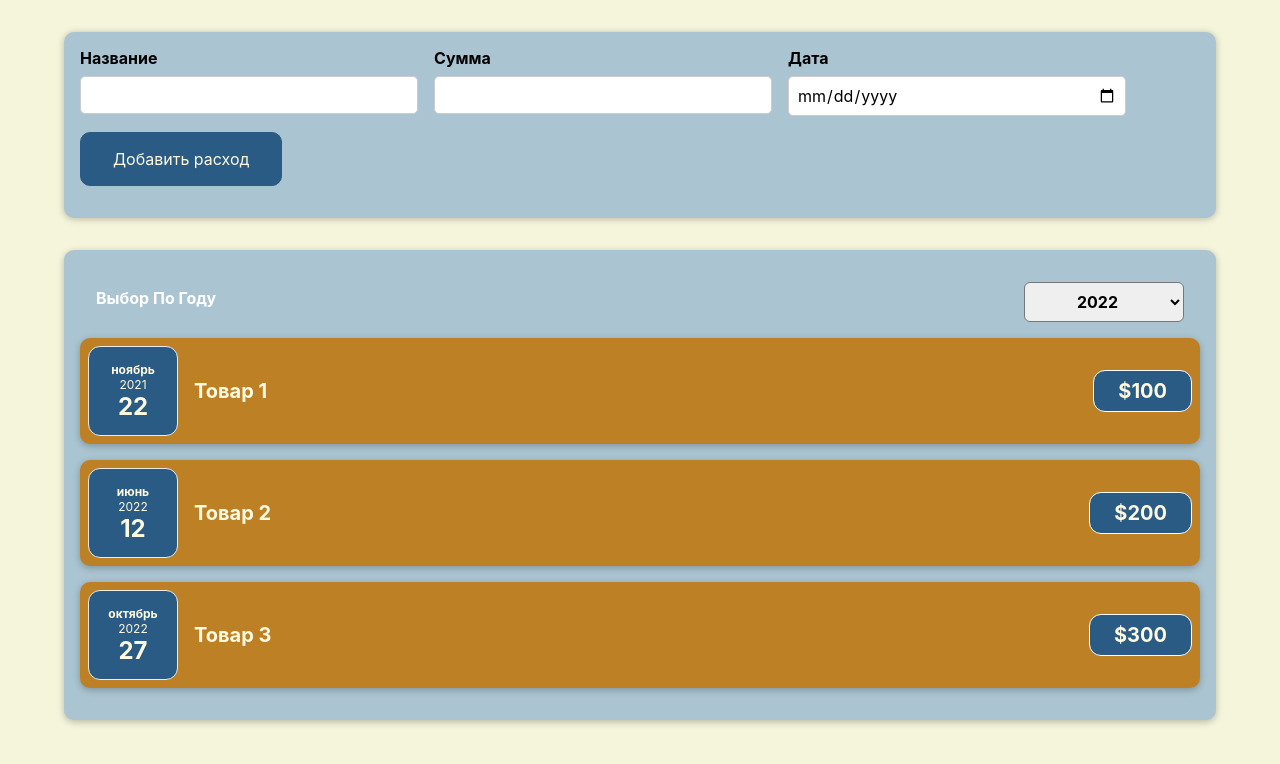
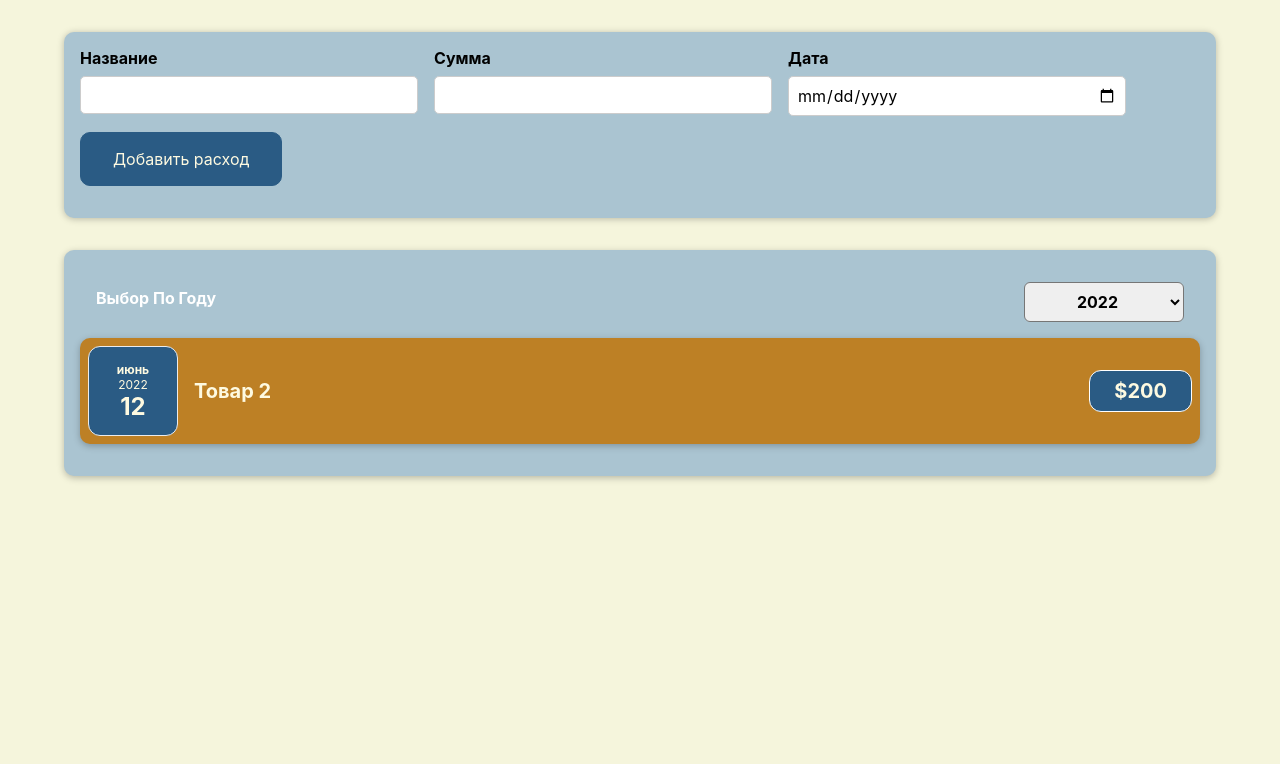
Before and after one commit to iamAndreyGavrilov/react-course-app, a React (Create React App) app: page / in a window 1280 px wide. Shown: the top 764 px of the page. Built offline with nearby package versions, Linux system fonts and the light colour scheme.

Commit message:
отображение costs по году

```diff
--- a/src/App.js
+++ b/src/App.js
@@ -16,7 +16,7 @@ const INITIAL_COSTS = [
     id: "2",
   },
   {
-    date: new Date(),
+    date: new Date(2019, 5, 9),
     description: "Товар 3",
     amount: 300,
     id: "3",
--- a/src/components/Costs/Costs.js
+++ b/src/components/Costs/Costs.js
@@ -11,11 +11,15 @@ const Costs = (props) => {
     setSelectedYear(year);
   };
 
+  const filteredCosts = props.costs.filter(
+    (cost) => cost.date.getFullYear().toString() === selectedYear
+  );
+
   return (
     <div>
       <Card className="costs">
         <CostsFilter year={selectedYear} onChangeYear={yearChangeHandler} />
-        {props.costs.map((cost) => (
+        {filteredCosts.map((cost) => (
           <CostItem
             key={cost.id}
             date={cost.date}
```
